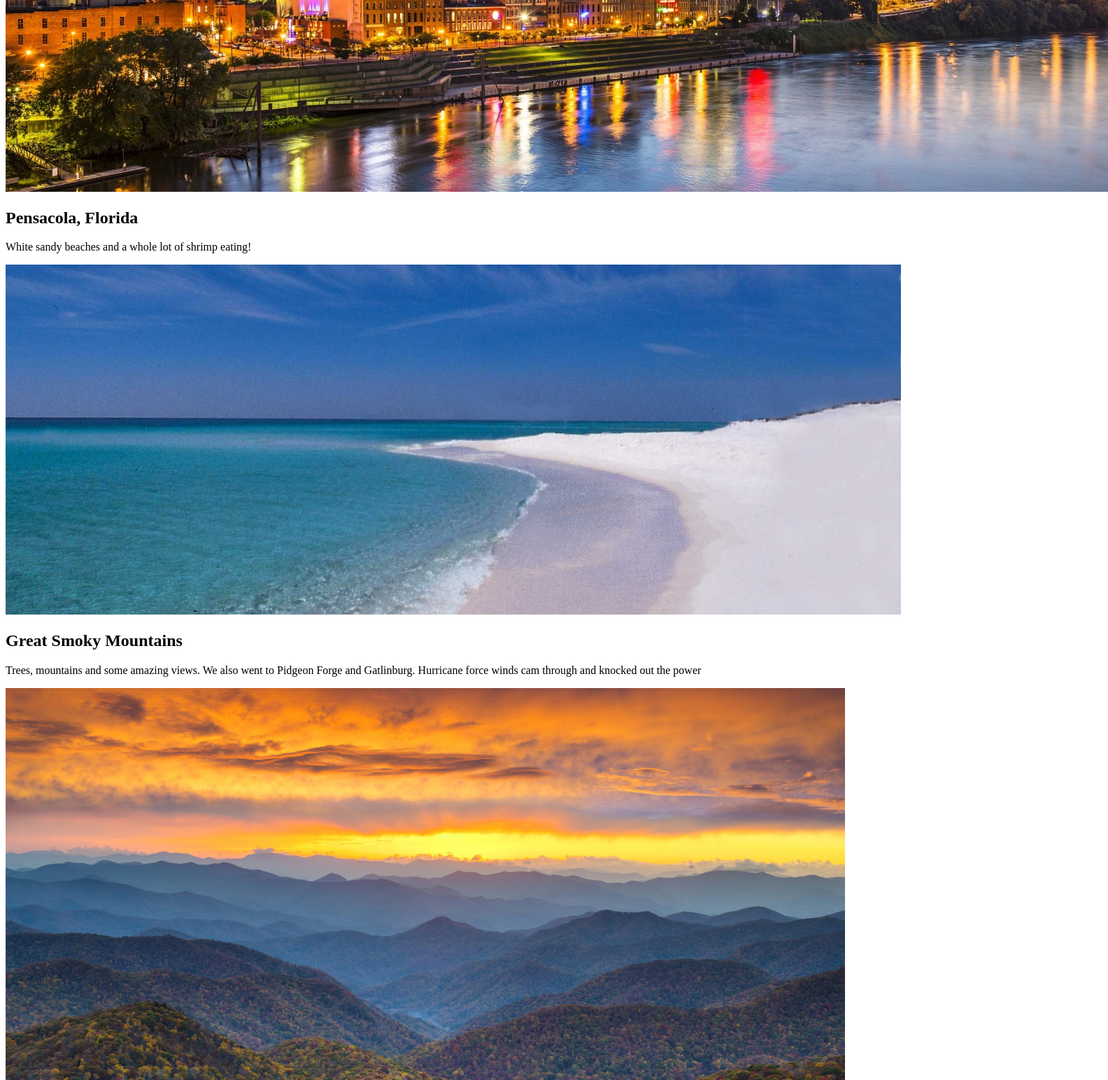
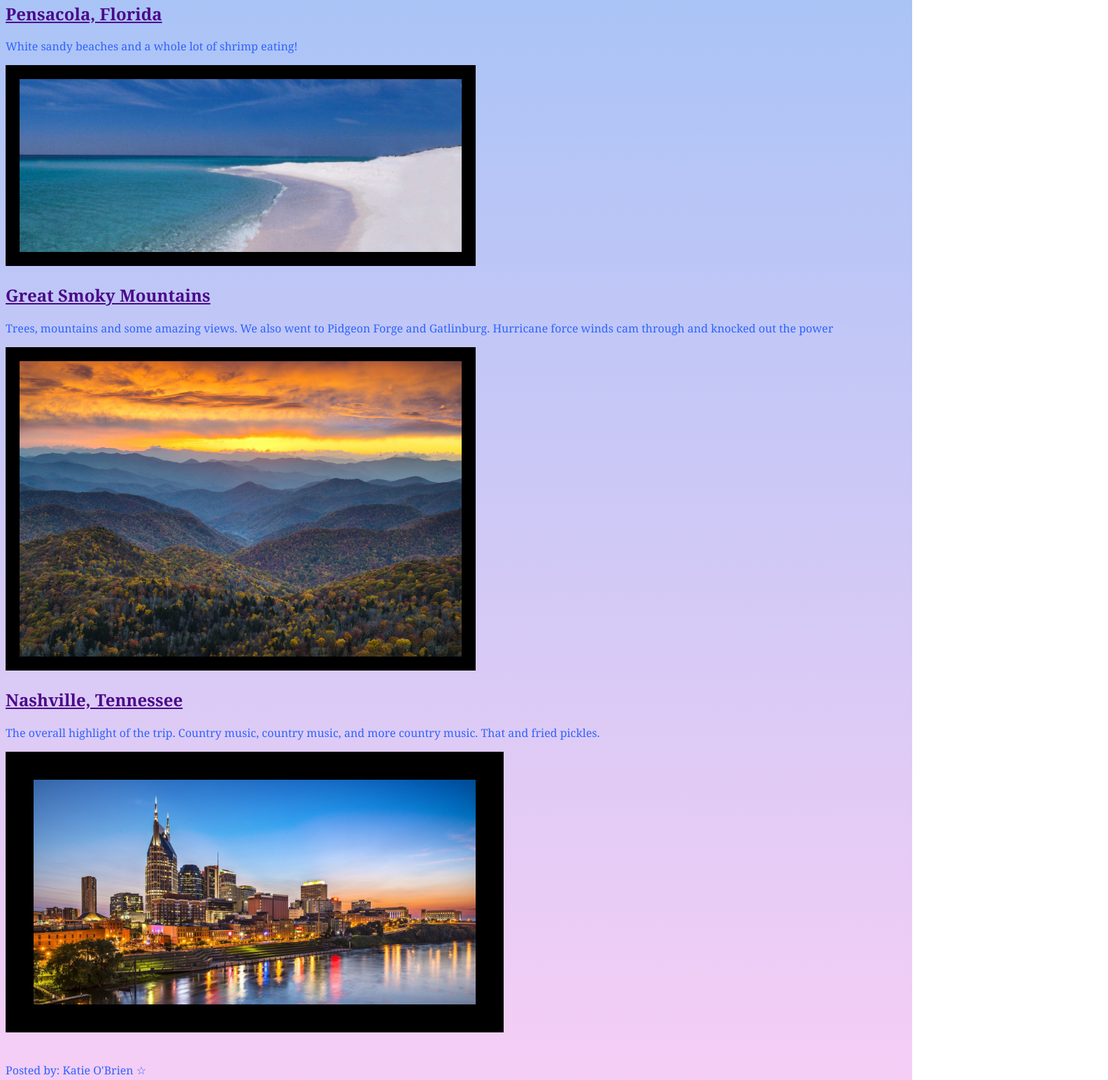
Before and after one commit to katie-mt/html-me-something, a plain HTML site: page index.html in a window 1280 px wide. Shown: the part 838-2381 px from the top of the page at 70% size, 1584 px wide, since content can reach past the window. Drawn offline with Linux system fonts and the light colour scheme.

Commit message:
Updated the wording of some of the descriptions and linked the CSS stylesheet

```diff
--- a/index.html
+++ b/index.html
@@ -1,6 +1,7 @@
 <!DOCTYPE html>
 <html>
     <head>
+        <link type="text/css" rel="stylesheet" href="styles.css"/>
         <title>Southern Road Trip</title>
     </head>
 
@@ -21,27 +22,27 @@
             </article>
 
             <article>
-                <h2>New Orleans</h2>
+                <h2 class="heading">New Orleans</h2>
                     <p>Hit up the New Orleans Jazz Festival to catch some good 'ol jazz!  The highlight?  Kayaking in the bayou!</p>
                     <img src="img/Nashville_Tennessee.jpg">
             </article>
 
             <article>
-                <h2>Pensacola, Florida</h2>
+                <h2 class="heading">Pensacola, Florida</h2>
                     <p>White sandy beaches and a whole lot of shrimp eating!</p>
                     <img src="img/Pensacola_Florida_Beach.jpg">
             </article>
 
             <article>
-                <h2>Great Smoky Mountains</h2>
+                <h2 class="heading">Great Smoky Mountains</h2>
                     <p>Trees, mountains and some amazing views.  We also went to Pidgeon Forge and Gatlinburg.  Hurricane force winds cam through and knocked out the power</p>
                     <img src="img/Great_Smoky_Mountains.jpg">
             </article>
 
             <article>
-                <h2>Nashville, Tennessee</h2>
+                <h2 class="heading">Nashville, Tennessee</h2>
                     <p>The overall highlight of the trip.  Country music, country music, and more country music.  That and fried pickles.</p>
-                    <img src="img/Nashville_Tennessee.jpg/">
+                    <img src="img/Nashville_Tennessee.jpg" id="rogue">
             </article>
         </main>
     </body>
```
